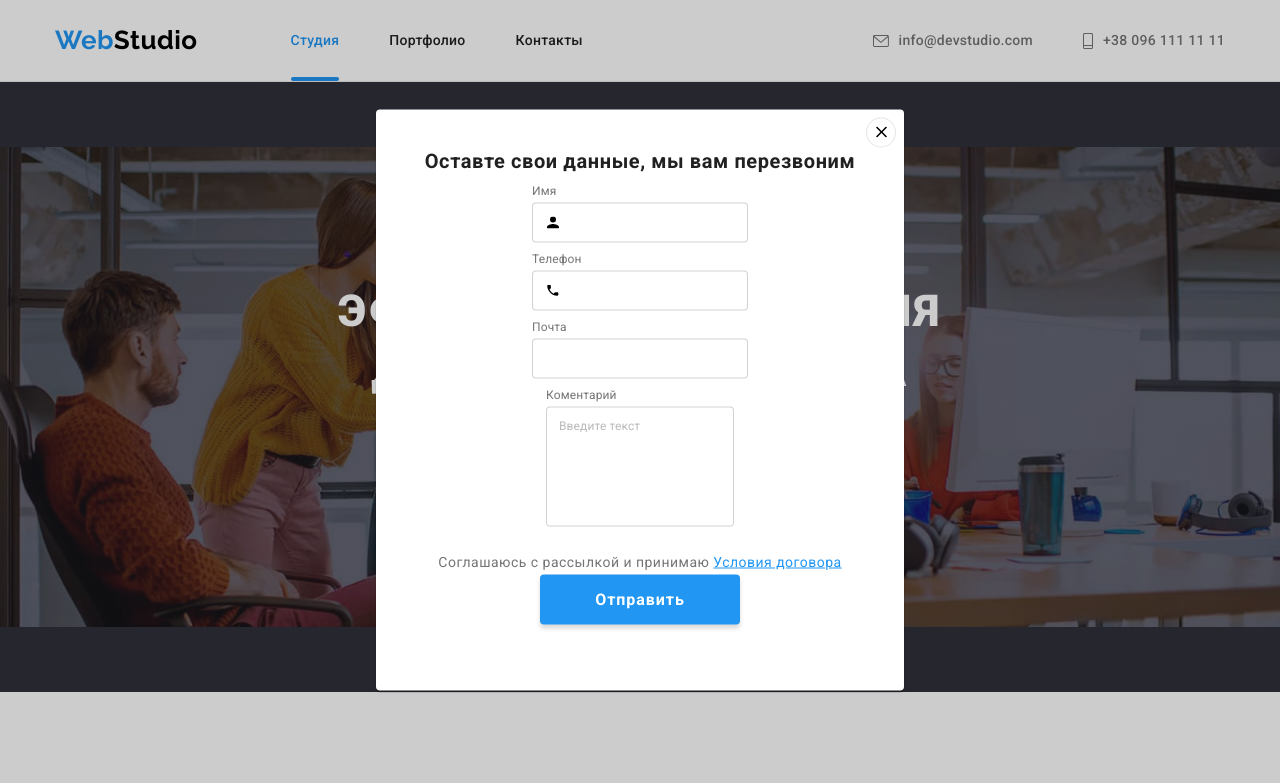
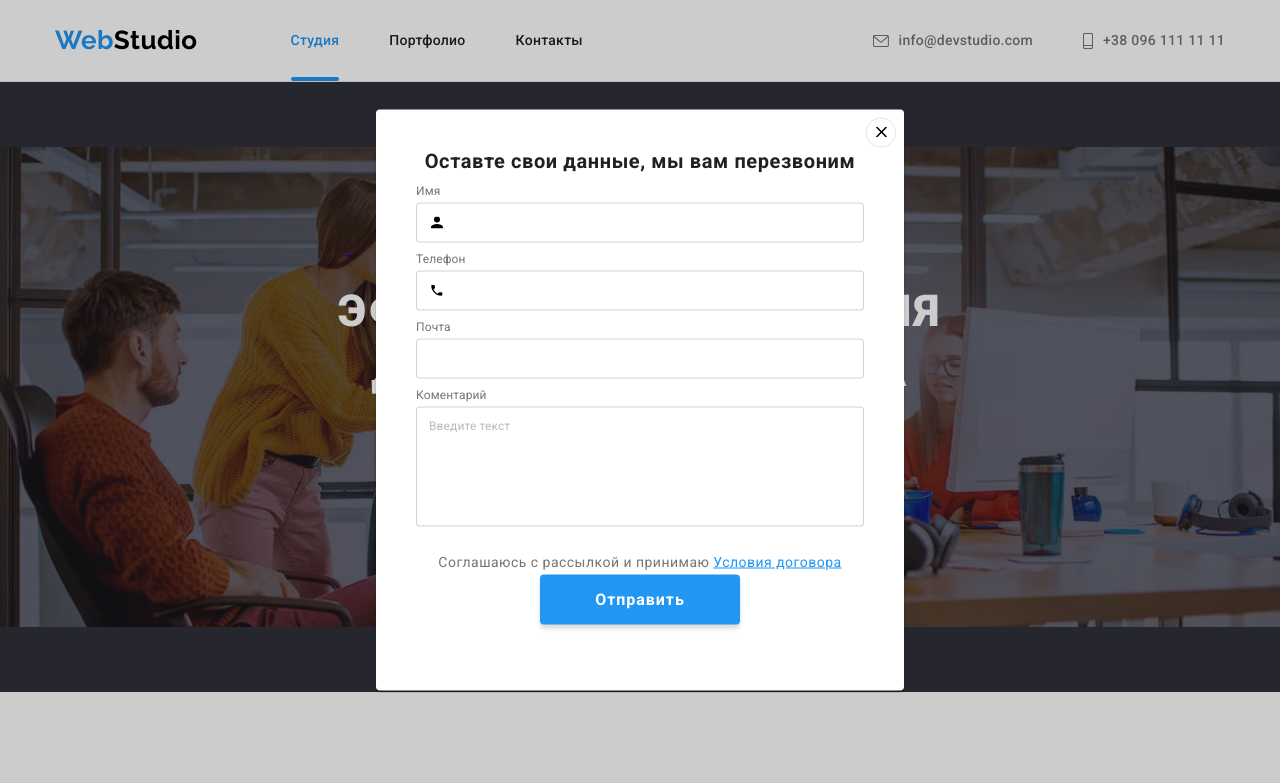
Before and after one commit to AntonioKBP/goit-markup-hw-06, a plain HTML site: page index.html in a window 1280 px wide. Shown: the top 783 px of the page. Drawn offline with nearby package versions, Linux system fonts and the light colour scheme.

Commit message:
corrected

```diff
--- a/css/styles.css
+++ b/css/styles.css
@@ -884,6 +884,7 @@ ul {
 .form-field-input {
   height: 40px;
   color: var(--text-color-black);
+  width: 100%;
   font-weight: 400;
   font-size: 14px;
   line-height: 1.14;
@@ -906,6 +907,10 @@ ul {
 }
 
 .form-field {
+  width: 100%;
+  font-size: 16px;
+  line-height: 1.125;
+  margin-bottom: 20px;
   margin-bottom: 10px;
 }
 
```
